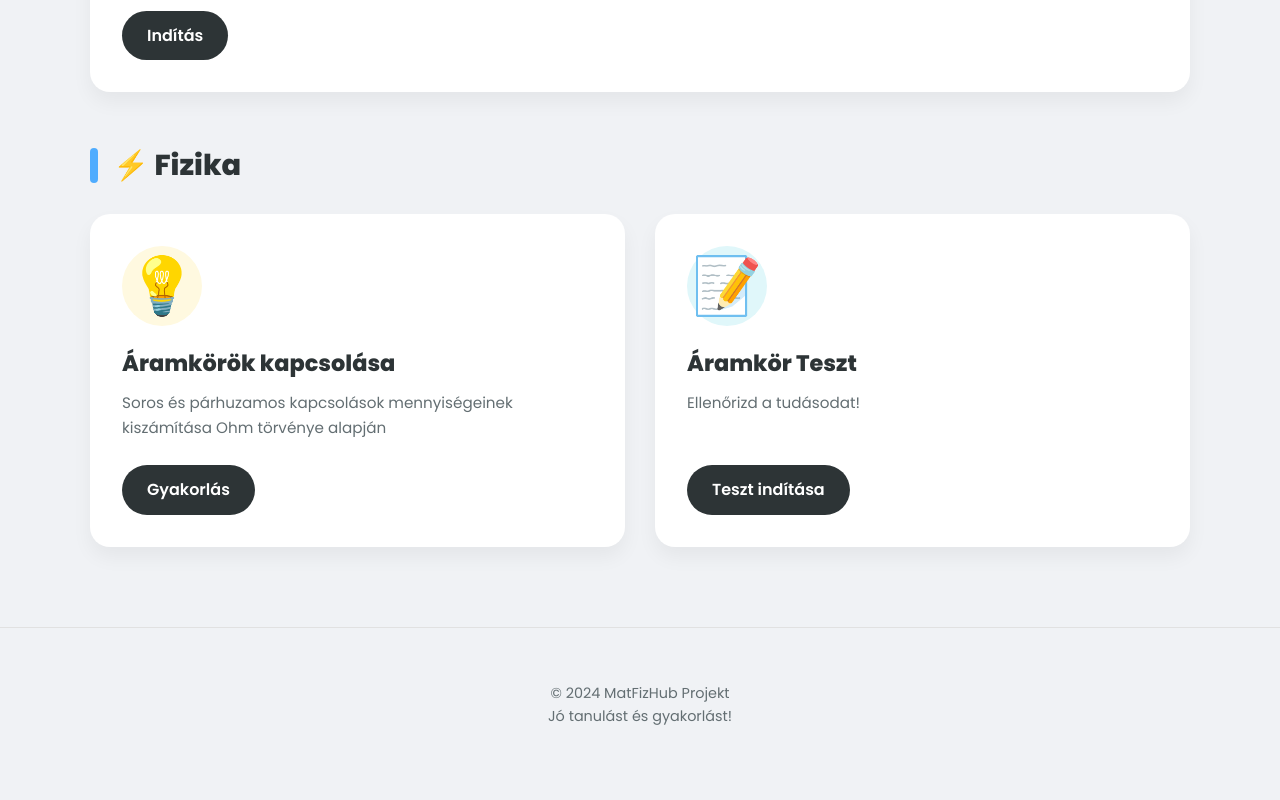
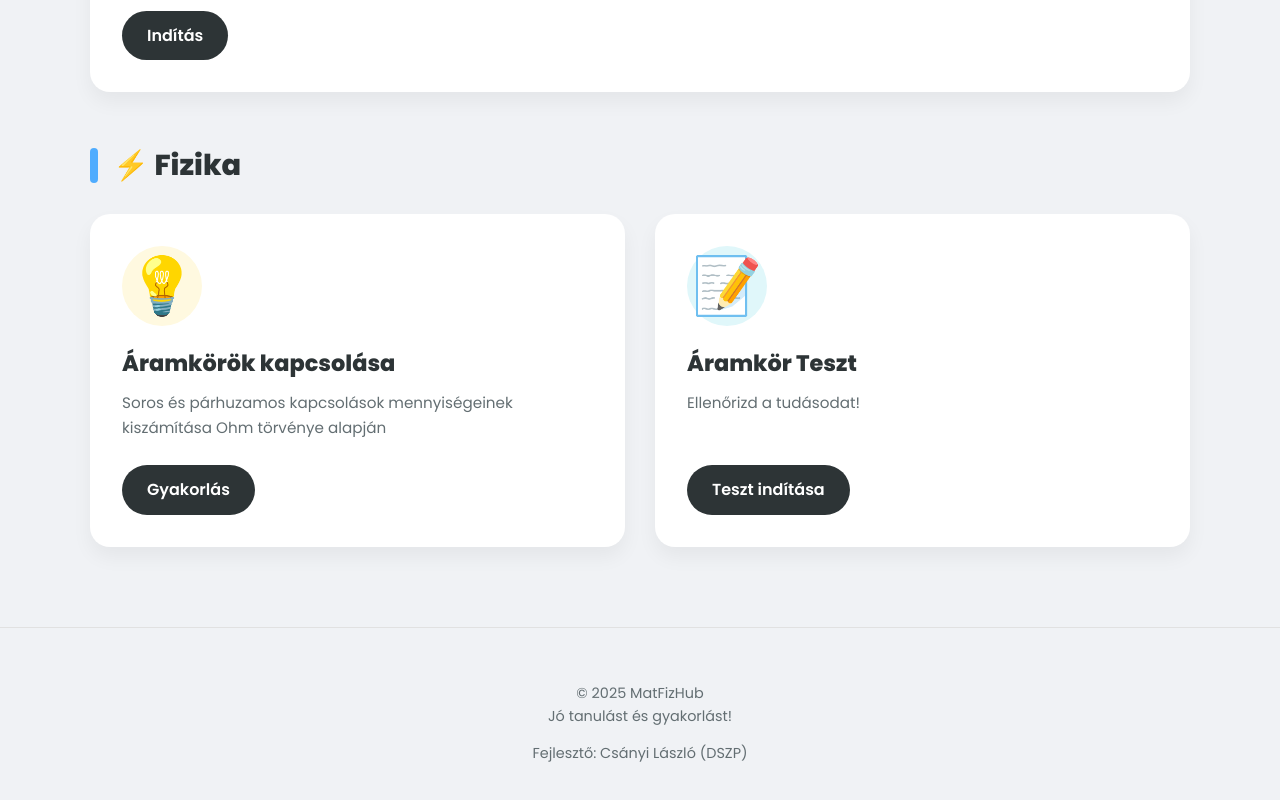
Before and after one commit to csalaoh/Matfizhub, a plain HTML site: page index.html in a window 1280 px wide. Shown: the part 651-1451 px from the top of the page. Drawn offline with Linux system fonts and the light colour scheme.

Commit message:
lábléc

```diff
--- a/index.html
+++ b/index.html
@@ -212,7 +212,8 @@
     </div>
 
     <footer>
-        <p>&copy; 2024 MatFizHub Projekt<br>Jó tanulást és gyakorlást!</p>
+        <p>&copy; 2025 MatFizHub<br>Jó tanulást és gyakorlást!</p>
+        <p>Fejlesztő: Csányi László (DSZP)</p>
     </footer>
 
 </body>
```
